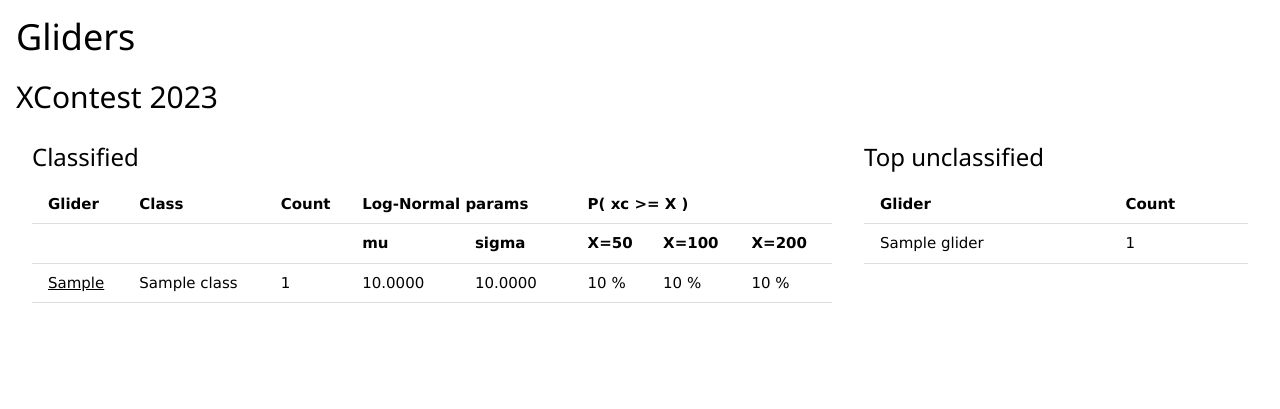
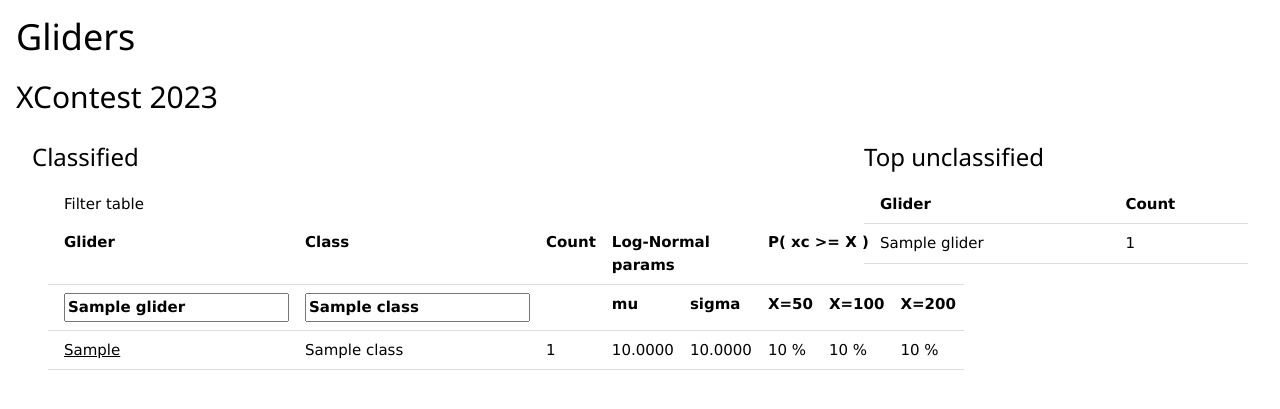
Before and after one commit to rappakos/paraglider-stats, a Python web app: template glider_stats_app/templates/gliders.html in a window 1280 px wide. Shown: the part 39-448 px from the top of the page. Run offline with Jinja, Linux system fonts and the light colour scheme; the template is opened without the code that fills it: most values are stand-ins (such as "Sample title", 1, 10 or a date in 2020).

Commit message:
glider stats - table filter

```diff
--- a/glider_stats_app/templates/gliders.html
+++ b/glider_stats_app/templates/gliders.html
@@ -10,7 +10,8 @@
 
     <div class="w3-container w3-twothird">
         <h3>Classified</h3>
-
+        <form action="/gliders" method="get" class="w3-container" autocomplete="off">
+            <input type="submit" value="Filter table" class="w3-button"  />
         <table class="w3-table w3-bordered">
             <tr>
                 <th>Glider</th>
@@ -20,8 +21,8 @@
                 <th colspan="3">P( xc &gt;= X )</th>
             </tr>
             <tr>
-                <th></th>
-                <th></th>
+                <th><input id="glider" name="glider" type="text" value="{{filter.glider}}" /></th>
+                <th><input id="class" name="class" type="text" value="{{filter.class}}" /></th>
                 <th></th>
                 <th>mu</th>
                 <th>sigma</th>
@@ -42,6 +43,7 @@
             </tr>
             {% endfor %}
         </table>
+        </form>
     </div>
 
 
--- a/glider_stats_app/views.py
+++ b/glider_stats_app/views.py
@@ -55,7 +55,11 @@
 
     return {
             'unclass_gliders':unclass_gliders,
-            'gliders':gliders
+            'gliders':gliders,
+            'filter': {
+                'glider':glider,
+                'class':g_class
+            }
         }
 
 @aiohttp_jinja2.template('glider.html')
```
